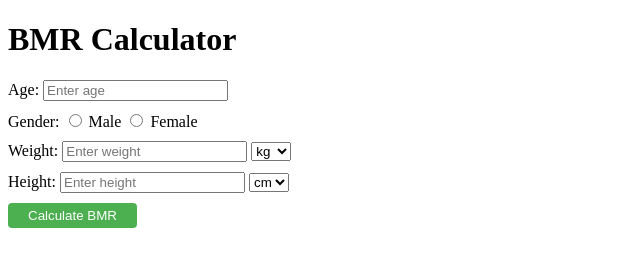
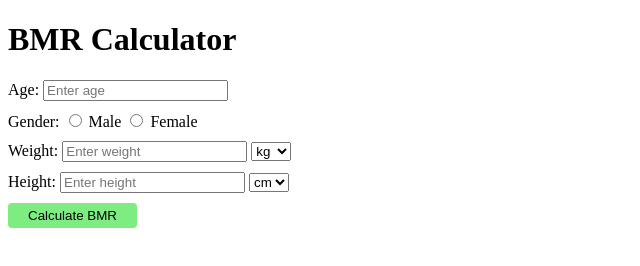
Before and after one commit to WasabiAddict/BMR-Calculator, a plain HTML site: page index.html in a window 1280 px wide. Shown: the whole page, without its empty margins (0-640 px from the left). Drawn offline with Linux system fonts and the light colour scheme.

Commit message:
changed color

```diff
--- a/style.css
+++ b/style.css
@@ -6,8 +6,8 @@ label {
 
 button {
    padding: 5px 20px;
-   background-color: #4CAF50;
-   color: white;
+   background-color: rgb(125, 236, 129);
+   color: black;
    border: none;
    border-radius: 4px;
    cursor: pointer;
```
